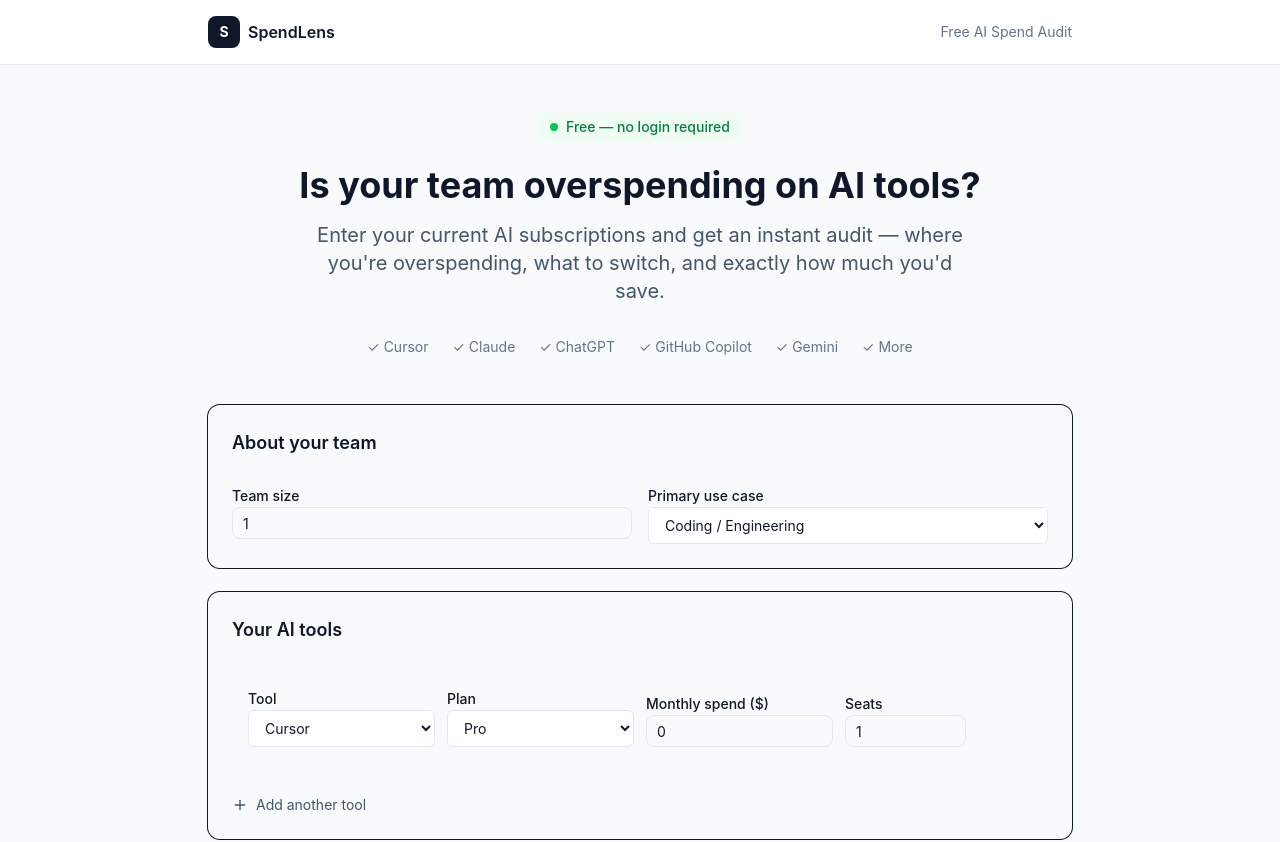
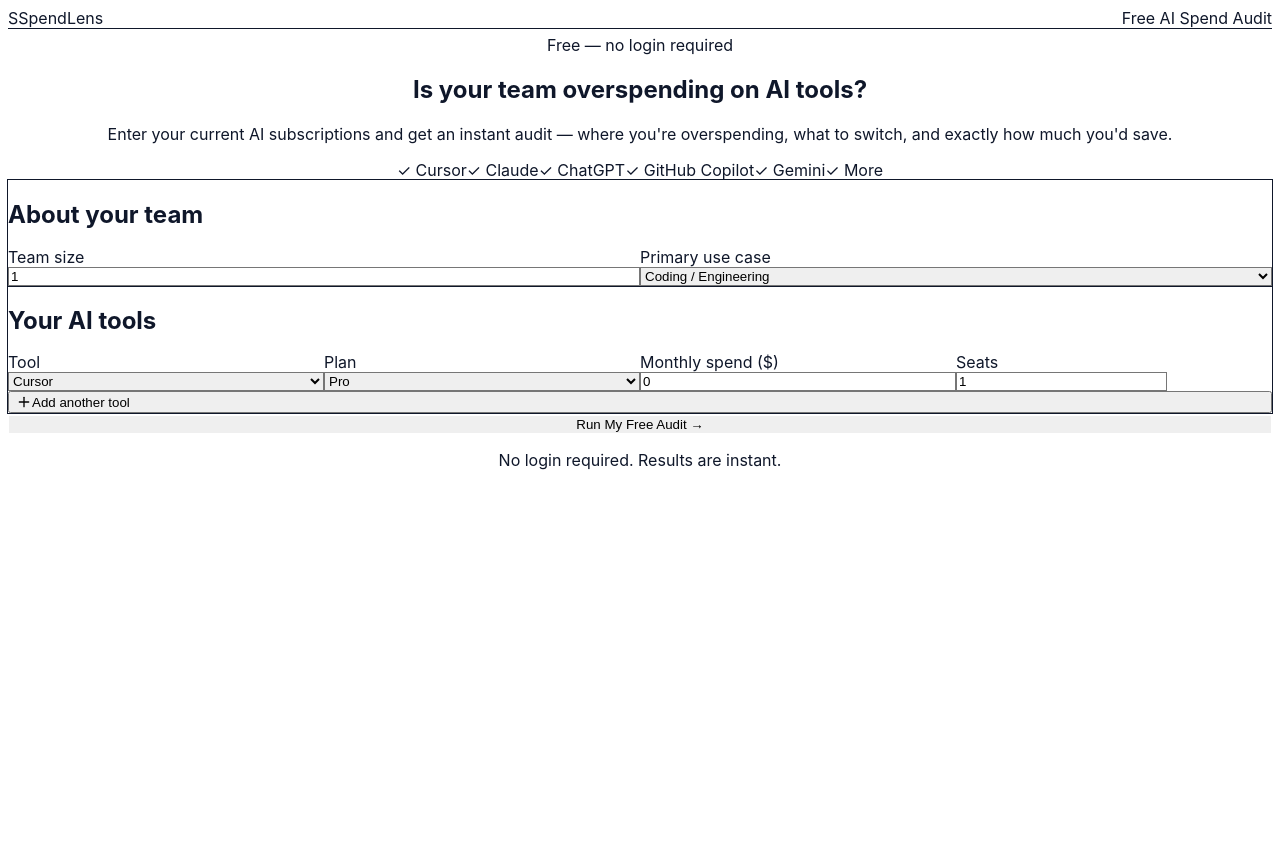
Before and after one commit to Avinashborem/spendlens, a Next.js app: page / in a window 1280 px wide. Shown: the top 842 px of the page. After the commit the page ends 816 px from the top, so only its background shows below. Built offline with nearby package versions, Linux system fonts and the light colour scheme.

Commit message:
fix: fix CSS imports for production build

```diff
--- a/src/app/globals.css
+++ b/src/app/globals.css
@@ -1,31 +1,14 @@
-@import "tailwindcss";
-@import "tw-animate-css";
-
-@custom-variant dark (&:is(.dark *));
+@tailwind base;
+@tailwind components;
+@tailwind utilities;
 
 :root {
   --background: #ffffff;
   --foreground: #0f172a;
-  --card: #ffffff;
-  --card-foreground: #0f172a;
-  --primary: #0f172a;
-  --primary-foreground: #f8fafc;
-  --secondary: #f1f5f9;
-  --secondary-foreground: #0f172a;
-  --muted: #f1f5f9;
-  --muted-foreground: #64748b;
-  --accent: #f1f5f9;
-  --accent-foreground: #0f172a;
-  --destructive: #ef4444;
-  --border: #e2e8f0;
-  --input: #e2e8f0;
-  --ring: #0f172a;
-  --radius: 0.625rem;
 }
 
 * {
   box-sizing: border-box;
-  border-color: var(--border);
 }
 
 body {
```
